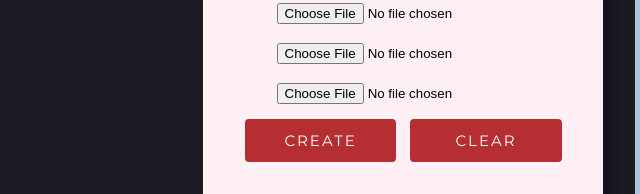
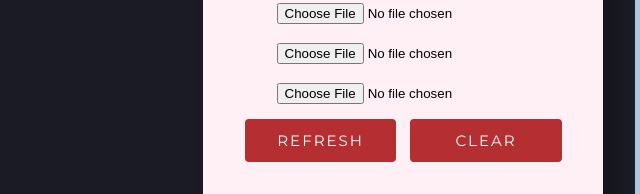
Before and after one commit to Shibin-Abraham/certificate-templates, a plain HTML site: page template2/index.html in a window 1280 px wide. Shown: the part 521-715 px from the top of the page, 537-1177 px from the left. Drawn offline with Linux system fonts and the light colour scheme.

Commit message:
Update index.html

```diff
--- a/template2/index.html
+++ b/template2/index.html
@@ -94,7 +94,7 @@ License URL: http://creativecommons.org/licenses/by/3.0/
                             <input type="file" id="icon_img2"><br><br>
                             <input type="file" id="icon_img3">
                             <div class="w3_sub">
-                                <input type="submit" value="CREATE">  <input type="button" id="clear" value="CLEAR">
+                                <input type="button" value="REFRESH">  <input type="button" id="clear" value="CLEAR">
 
 
                             </div>
@@ -324,7 +324,7 @@ License URL: http://creativecommons.org/licenses/by/3.0/
                purpose.value=""
              }
            })
-/*-----------firt textbox end--------------*/
+/*-----------first textbox end--------------*/
 /*--------- default text----------------*/
 
         setTimeout(()=>{
```
